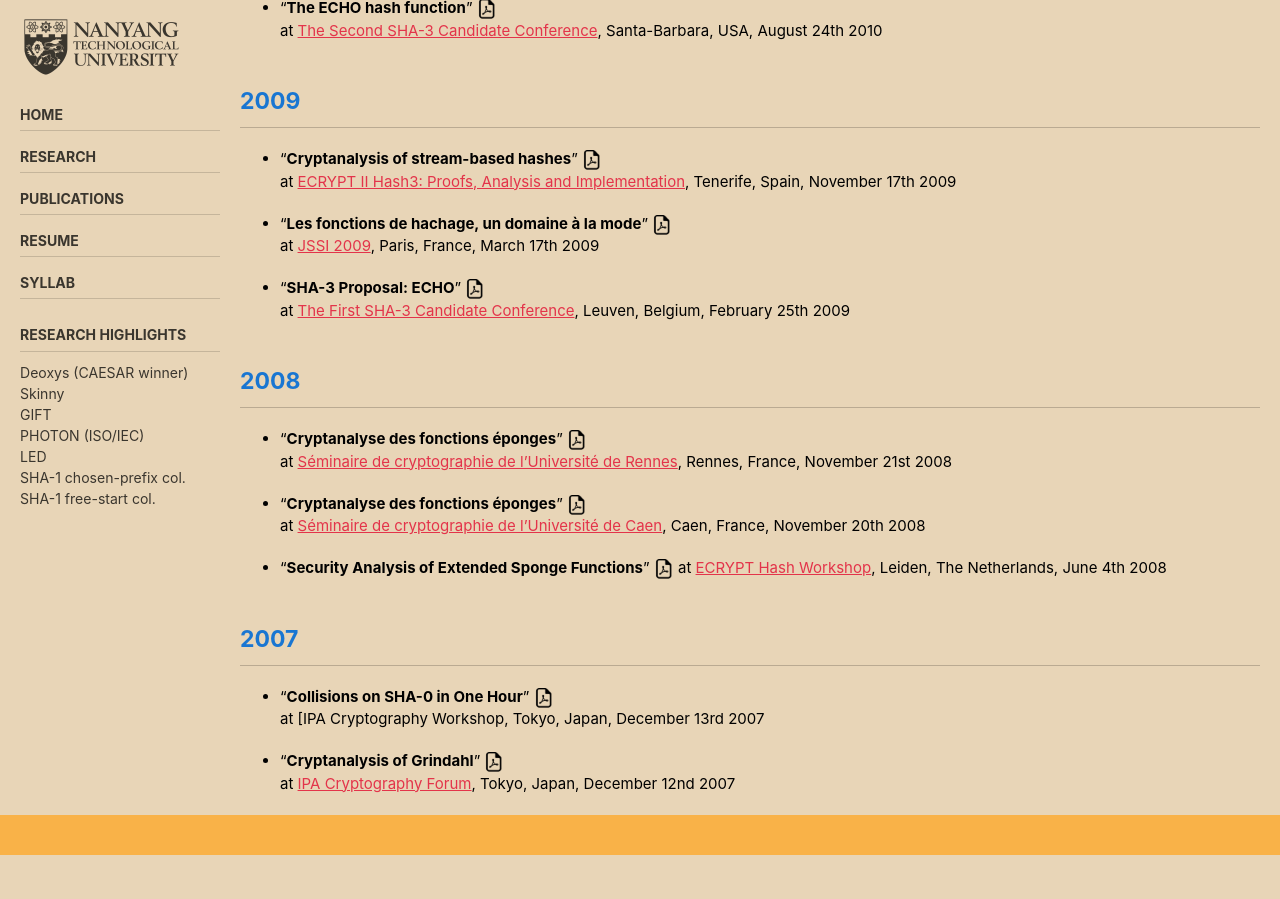
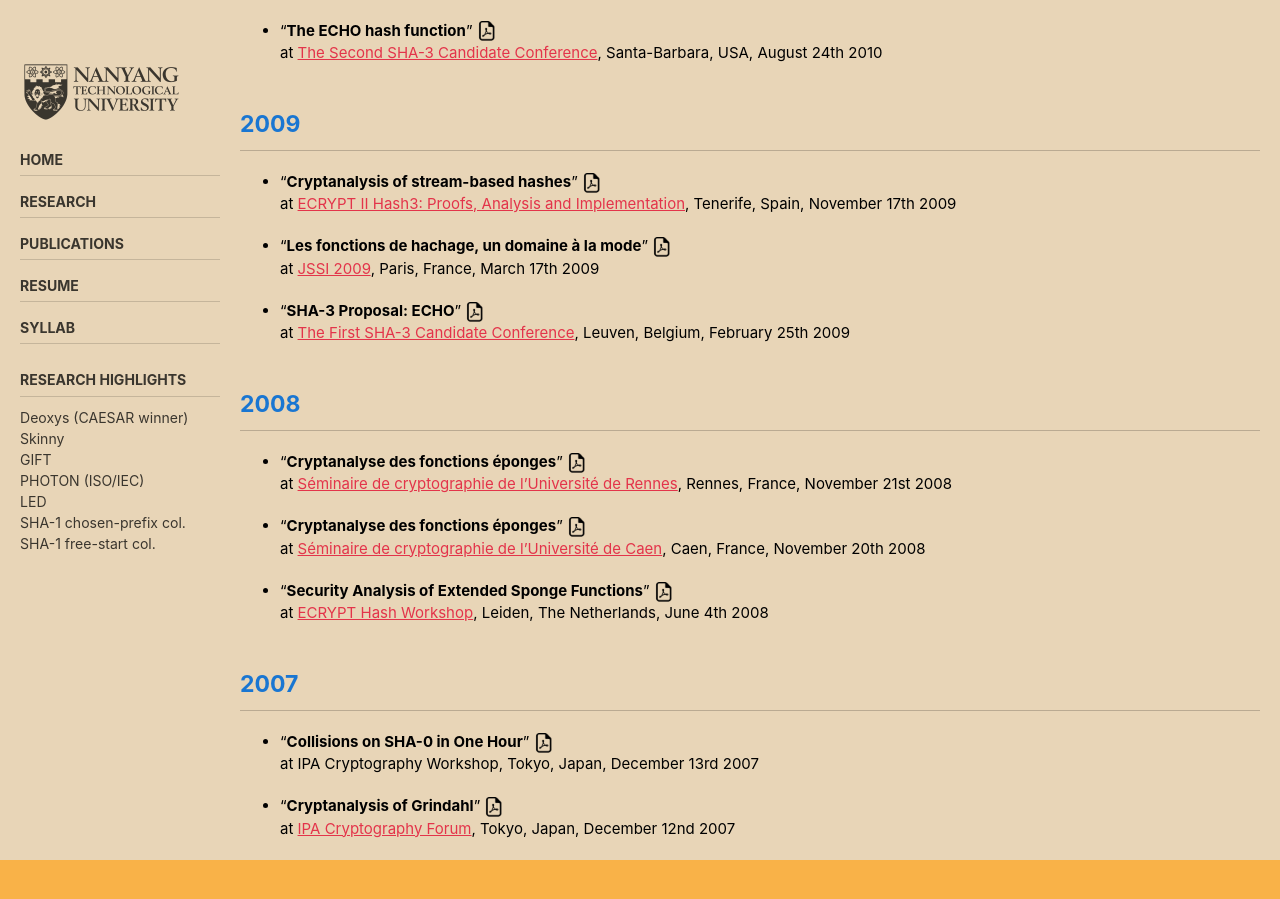
Before and after one commit to thomaspeyrin/web, a Jekyll site: the page built from research.md, in a window 1280 px wide and 900 px high, scrolled down 3548 px. Built offline with Jekyll 4.4.1, drawn with Linux system fonts in a browser that asks for light colours; cached includes are drawn as plain includes; nearby versions of some CDN libraries; our own code applies the rules of GitHub Pages for plain Markdown files; before the commit the page ends 4403 px from its top, so only the background shows below that.

```diff
--- a/research.md
+++ b/research.md
@@ -185,7 +185,7 @@ at [ECRYPT Hash Workshop](http://www.lorentzcenter.nl/lc/web/2008/309/info.php3?
 ## 2007
 
 - "**Collisions on SHA-0 in One Hour**"  [![](https://thomaspeyrin.github.io/web/assets/images/pdf_icon_small.png "slides")](https://thomaspeyrin.github.io/web/docs/invited/IPAWorkshop2007_slides.pdf)
-at [IPA Cryptography Workshop, Tokyo, Japan, December 13rd 2007
+at IPA Cryptography Workshop, Tokyo, Japan, December 13rd 2007
 
 - "**Cryptanalysis of Grindahl**"  [![](https://thomaspeyrin.github.io/web/assets/images/pdf_icon_small.png "slides")](https://thomaspeyrin.github.io/web/docs/invited/IPAForum2007_slides.pdf)
 at [IPA Cryptography Forum](http://www.ipa.go.jp/security/event/2007/crypt-forum/index.html), Tokyo, Japan, December 12nd 2007
```
